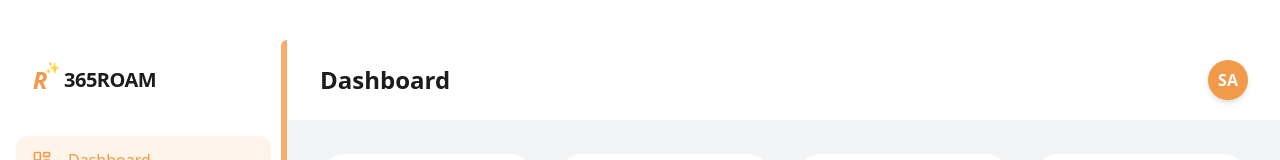
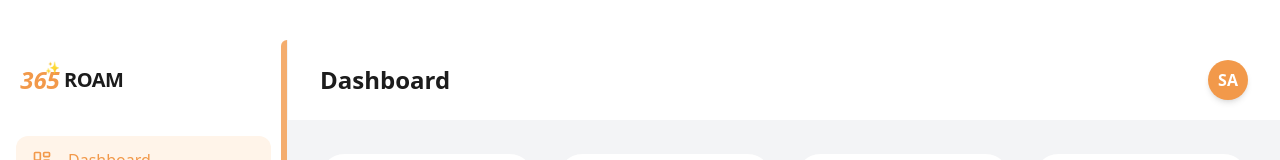
Before and after one commit to Ghosst-07/roam, a Next.js app: page /dashboard in a window 1280 px wide. Shown: the top 160 px of the page. Built offline with nearby package versions, Linux system fonts and the light colour scheme; sample sign-in values are in the browser's storage.

Commit message:
R removed

```diff
--- a/app/dashboard/page.js
+++ b/app/dashboard/page.js
@@ -429,13 +429,15 @@
       <aside className="w-72 bg-white flex flex-col fixed h-full z-20 overflow-y-auto border-r border-gray-100">
         <div className="p-6 flex items-center gap-2 mb-4">
           <div className="relative flex items-center justify-center w-8 h-8">
-            <span className="text-2xl font-bold text-[#F2994A] italic">R</span>
+            <span className="text-2xl font-bold text-[#F2994A] italic">
+              365
+            </span>
             <span className="absolute -top-1 -right-1 text-[#F2994A] text-xs">
               ✨
             </span>
           </div>
           <span className="text-xl font-black tracking-tight text-[#1C1C1C] uppercase">
-            365Roam
+            Roam
           </span>
         </div>
 
```
